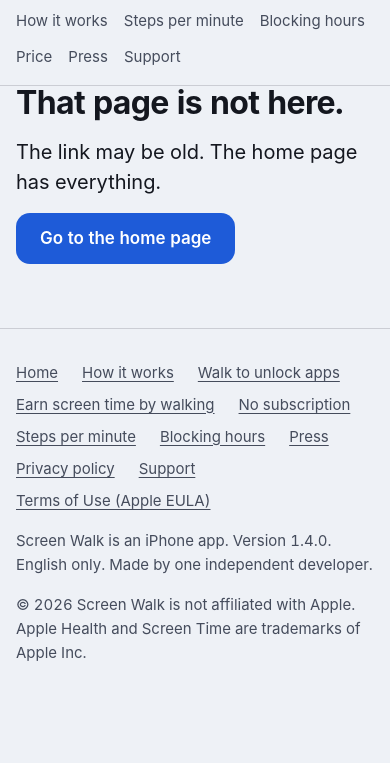
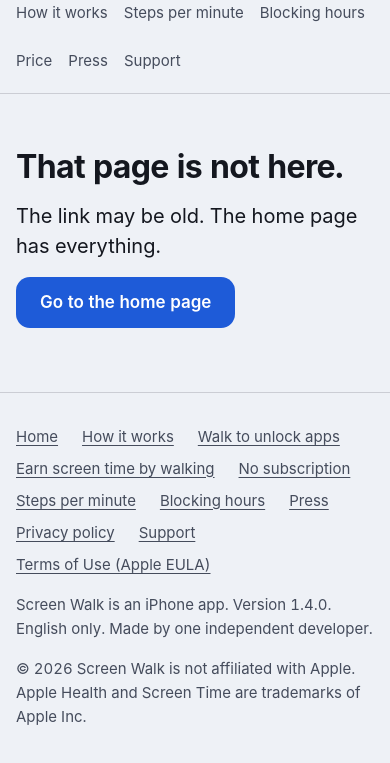
Before and after one commit to Screen-Walk/screen-walk.github.io, a plain HTML site: page 404.html in a window 390 px wide. Shown: the part 47-810 px from the top of the page. Drawn offline with Linux system fonts and the light colour scheme.

Commit message:
Home page video plays; phone navigation and 404 spacing

```diff
--- a/404.html
+++ b/404.html
@@ -32,7 +32,7 @@
 <a class="brand" href="/"><img src="/media/icon-128.webp" width="32" height="32" alt="" ><span>Screen Walk</span></a>
 <nav class="main" aria-label="Main"><ul><li><a href="/how-it-works/">How it works</a></li><li><a href="/steps-per-minute/">Steps per minute</a></li><li><a href="/blocking-hours/">Blocking hours</a></li><li><a href="/screen-time-app-no-subscription/">Price</a></li><li><a href="/press/">Press</a></li><li><a href="/#support">Support</a></li></ul></nav>
 </div></header>
-<main id="main"><div class="wrap">
+<main id="main"><div class="wrap page-404">
 <h1>That page is not here.</h1>
 <p class="lead">The link may be old. The home page has everything.</p>
 <p><a class="button" href="/">Go to the home page</a></p>
--- a/assets/site.css
+++ b/assets/site.css
@@ -45,10 +45,16 @@ header.site { border-bottom: 1px solid var(--hair); }
 header.site .wrap { display: flex; flex-wrap: wrap; align-items: center; gap: var(--s2) var(--s5); padding-top: var(--s3); padding-bottom: var(--s3); }
 .brand { display: inline-flex; align-items: center; gap: var(--s2); color: var(--text); font-weight: 700; text-decoration: none; font-size: 1.0625rem; }
 .brand img { border-radius: 8px; }
+@media (max-width: 40rem) {
+  header.site .wrap { row-gap: 0; padding-bottom: var(--s1); }
+  nav.main ul { row-gap: 0; }
+  nav.main a { display: inline-flex; align-items: center; min-height: 44px; padding: 0; }
+}
 nav.main ul { display: flex; flex-wrap: wrap; gap: var(--s1) var(--s4); list-style: none; margin: 0; padding: 0; font-size: 0.9375rem; }
 nav.main a { color: var(--text2); text-decoration: none; padding: var(--s1) 0; display: inline-block; }
 nav.main a:hover, nav.main a[aria-current="page"] { color: var(--text); text-decoration: underline; }
 main { padding-bottom: var(--s7); }
+.page-404 { padding-top: calc(var(--s5) * 2 + var(--s2)); }
 h1 { font-size: clamp(2rem, 6vw, 3.25rem); line-height: 1.08; letter-spacing: -0.02em; margin: 0 0 var(--s4); font-weight: 700; }
 h2 { font-size: clamp(1.4rem, 3.6vw, 1.875rem); line-height: 1.2; letter-spacing: -0.01em; margin: var(--s7) 0 var(--s3); font-weight: 700; }
 h3 { font-size: 1.1875rem; line-height: 1.3; margin: var(--s5) 0 var(--s2); }
```
Also changed, not shown: index.html (+1 -0 lines).
